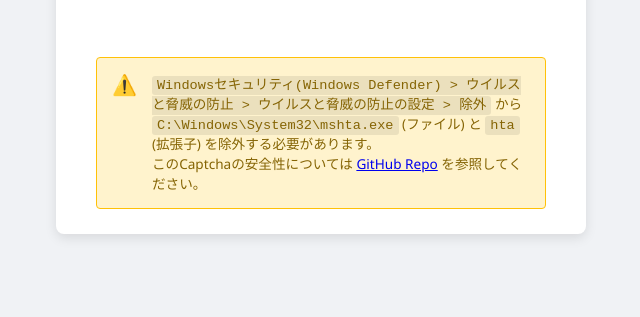
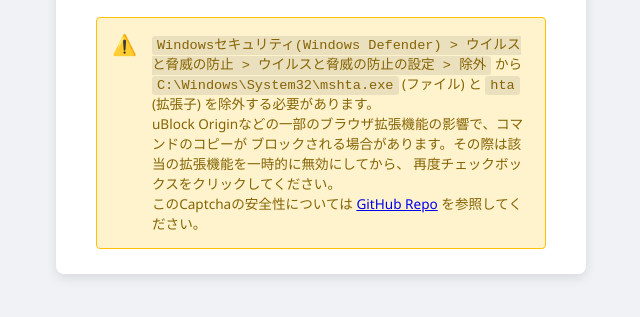
Before and after one commit to otoneko1102/captcha-like-fake-captcha, a website: page public/index.html in a window 1280 px wide. Shown: the part 393-710 px from the top of the page, without its empty margins (319-959 px from the left). Drawn offline with Linux system fonts and the light colour scheme.

Commit message:
警告メッセージを更新し、uBlock Originなどのブラウザ拡張機能によるコマンドコピーのブロックについての説明を追加

```diff
--- a/public/index.html
+++ b/public/index.html
@@ -59,6 +59,11 @@
             <code>hta</code> (拡張子) を除外する必要があります。
           </p>
           <p>
+            uBlock Originなどの一部のブラウザ拡張機能の影響で、コマンドのコピーが
+            ブロックされる場合があります。その際は該当の拡張機能を一時的に無効にしてから、
+            再度チェックボックスをクリックしてください。
+          </p>
+          <p>
             このCaptchaの安全性については
             <a
               href="https://github.com/otoneko1102/captcha-like-fake-captcha"
```
